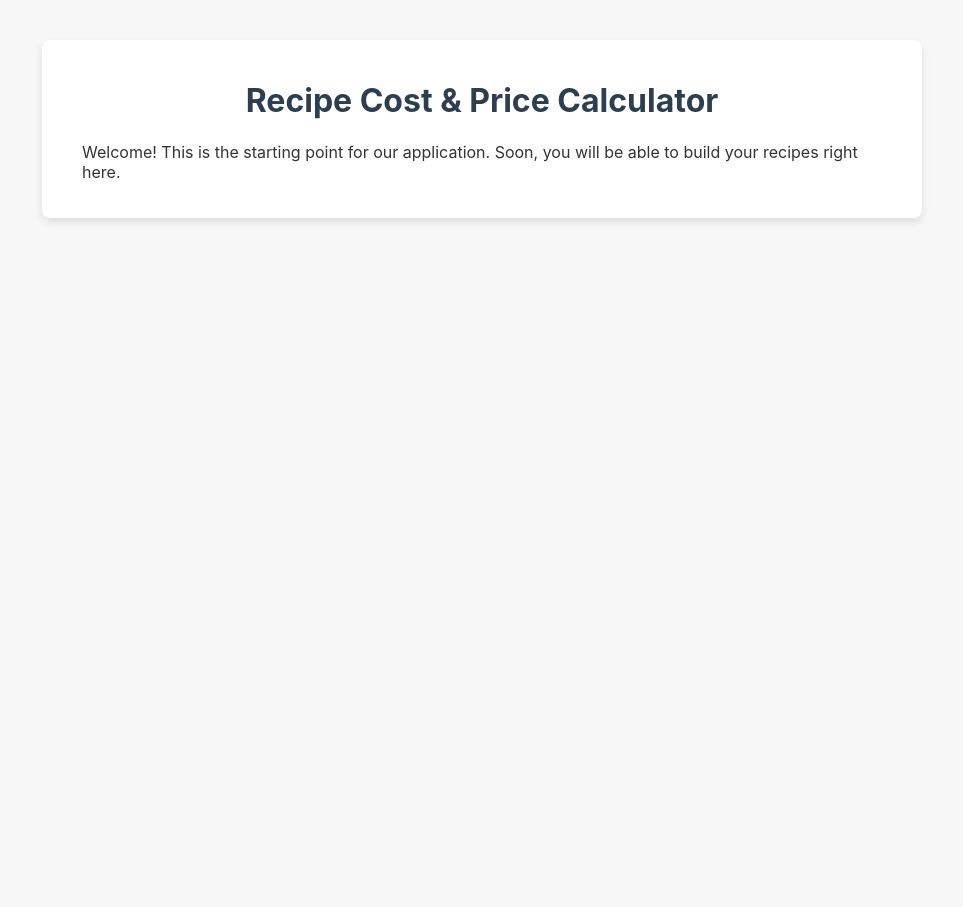
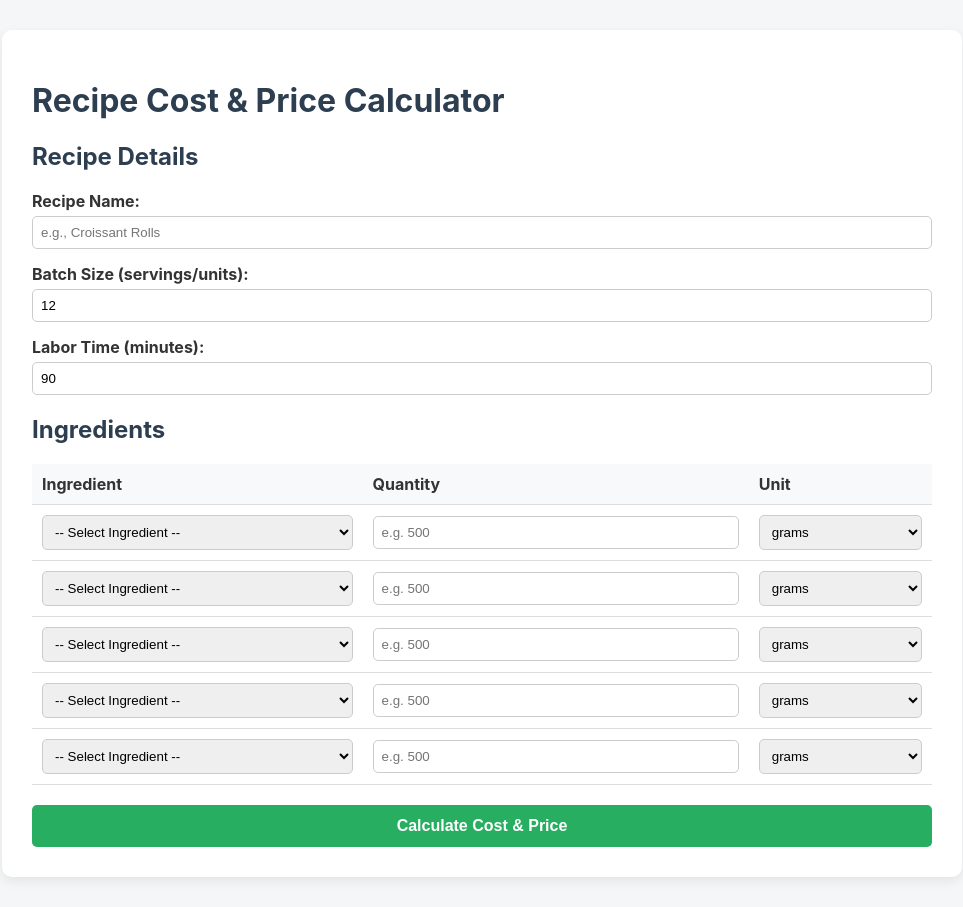
Before and after one commit to harmavardo/recipe-cost-app, a Flask app: page / in a window 1280 px wide. Shown: the whole page, without its empty margins (158-1121 px from the left). Before the commit the page ends 222 px from the top, so only its background shows below. Run offline with Flask 3, Linux system fonts and the light colour scheme.

Commit message:
Update index.html

```diff
--- a/templates/index.html
+++ b/templates/index.html
@@ -5,30 +5,108 @@
     <meta name="viewport" content="width=device-width, initial-scale=1.0">
     <title>Recipe Cost Calculator</title>
     <style>
-        body {
-            font-family: -apple-system, BlinkMacSystemFont, "Segoe UI", Roboto, Helvetica, Arial, sans-serif;
-            margin: 40px;
-            background-color: #f7f7f7;
-            color: #333;
-        }
-        .container {
-            max-width: 800px;
-            margin: 0 auto;
-            background-color: #fff;
-            padding: 20px 40px;
-            border-radius: 8px;
-            box-shadow: 0 4px 8px rgba(0,0,0,0.1);
-        }
-        h1 {
-            color: #2c3e50;
-            text-align: center;
-        }
+        body { font-family: -apple-system, BlinkMacSystemFont, "Segoe UI", Roboto, sans-serif; margin: 30px; background-color: #f4f6f8; color: #333; }
+        .container { max-width: 900px; margin: 0 auto; background: #fff; padding: 30px; border-radius: 10px; box-shadow: 0 4px 12px rgba(0,0,0,0.08); }
+        h1, h2 { color: #2c3e50; }
+        .form-group { margin-bottom: 15px; }
+        label { display: block; font-weight: bold; margin-bottom: 5px; }
+        input, select { width: 100%; padding: 8px; border: 1px solid #ccc; border-radius: 5px; box-sizing: border-box; }
+        table { width: 100%; border-collapse: collapse; margin-top: 15px; margin-bottom: 20px; }
+        th, td { padding: 10px; text-align: left; border-bottom: 1px solid #ddd; }
+        th { background-color: #f8f9fa; }
+        .btn { background-color: #27ae60; color: white; padding: 12px 20px; border: none; border-radius: 5px; cursor: pointer; font-size: 16px; font-weight: bold; width: 100%; }
+        .btn:hover { background-color: #219150; }
+        .report-box { background-color: #eef9f1; border-left: 5px solid #27ae60; padding: 20px; margin-top: 30px; border-radius: 5px; }
     </style>
 </head>
 <body>
     <div class="container">
         <h1>Recipe Cost & Price Calculator</h1>
-        <p>Welcome! This is the starting point for our application. Soon, you will be able to build your recipes right here.</p>
+
+        <form method="POST" action="/">
+            <h2>Recipe Details</h2>
+            <div class="form-group">
+                <label>Recipe Name:</label>
+                <input type="text" name="recipe_name" placeholder="e.g., Croissant Rolls" required>
+            </div>
+            <div class="form-group">
+                <label>Batch Size (servings/units):</label>
+                <input type="number" name="batch_size" value="12" min="1" required>
+            </div>
+            <div class="form-group">
+                <label>Labor Time (minutes):</label>
+                <input type="number" name="labor_minutes" value="90" min="0" required>
+            </div>
+
+            <h2>Ingredients</h2>
+            <table>
+                <thead>
+                    <tr>
+                        <th>Ingredient</th>
+                        <th>Quantity</th>
+                        <th>Unit</th>
+                    </tr>
+                </thead>
+                <tbody>
+                    {% for i in range(5) %}
+                    <tr>
+                        <td>
+                            <select name="ingredient_name">
+                                <option value="">-- Select Ingredient --</option>
+                                {% for ing in ingredients %}
+                                <option value="{{ ing.name }}">{{ ing.name }}</option>
+                                {% endfor %}
+                            </select>
+                        </td>
+                        <td><input type="number" step="any" name="ingredient_qty" placeholder="e.g. 500"></td>
+                        <td>
+                            <select name="ingredient_unit">
+                                <option value="gram">grams</option>
+                                <option value="pound">pounds</option>
+                                <option value="ounce">ounces</option>
+                                <option value="each">each</option>
+                            </select>
+                        </td>
+                    </tr>
+                    {% endfor %}
+                </tbody>
+            </table>
+
+            <button type="submit" class="btn">Calculate Cost & Price</button>
+        </form>
+
+        {% if report %}
+        <div class="report-box">
+            <h2>Financial Report: {{ report.recipe_name }}</h2>
+            <table>
+                <thead>
+                    <tr>
+                        <th>Item</th>
+                        <th>Quantity</th>
+                        <th>Calculated Cost</th>
+                    </tr>
+                </thead>
+                <tbody>
+                    {% for item in report.line_items %}
+                    <tr>
+                        <td>{{ item.name }}</td>
+                        <td>{{ item.quantity }} {{ item.unit }}</td>
+                        <td>${{ '%.2f' % item.cost }}</td>
+                    </tr>
+                    {% endfor %}
+                </tbody>
+            </table>
+
+            <hr>
+            <p><strong>Ingredients Subtotal:</strong> ${{ '%.2f' % report.items_subtotal }}</p>
+            <p><strong>Taxes:</strong> ${{ '%.2f' % report.total_tax }}</p>
+            <p><strong>Labor Cost:</strong> ${{ '%.2f' % report.labor_cost }}</p>
+            <p style="font-size: 1.2em;"><strong>TOTAL BATCH COST:</strong> ${{ '%.2f' % report.total_recipe_cost }}</p>
+            <hr>
+            <p><strong>Cost per Serving:</strong> ${{ '%.2f' % report.cost_per_serving }}</p>
+            <p style="font-size: 1.3em; color: #27ae60;"><strong>RECOMMENDED SELLING PRICE:</strong> ${{ '%.2f' % report.recommended_selling_price }}</p>
+        </div>
+        {% endif %}
     </div>
 </body>
 </html>
```
